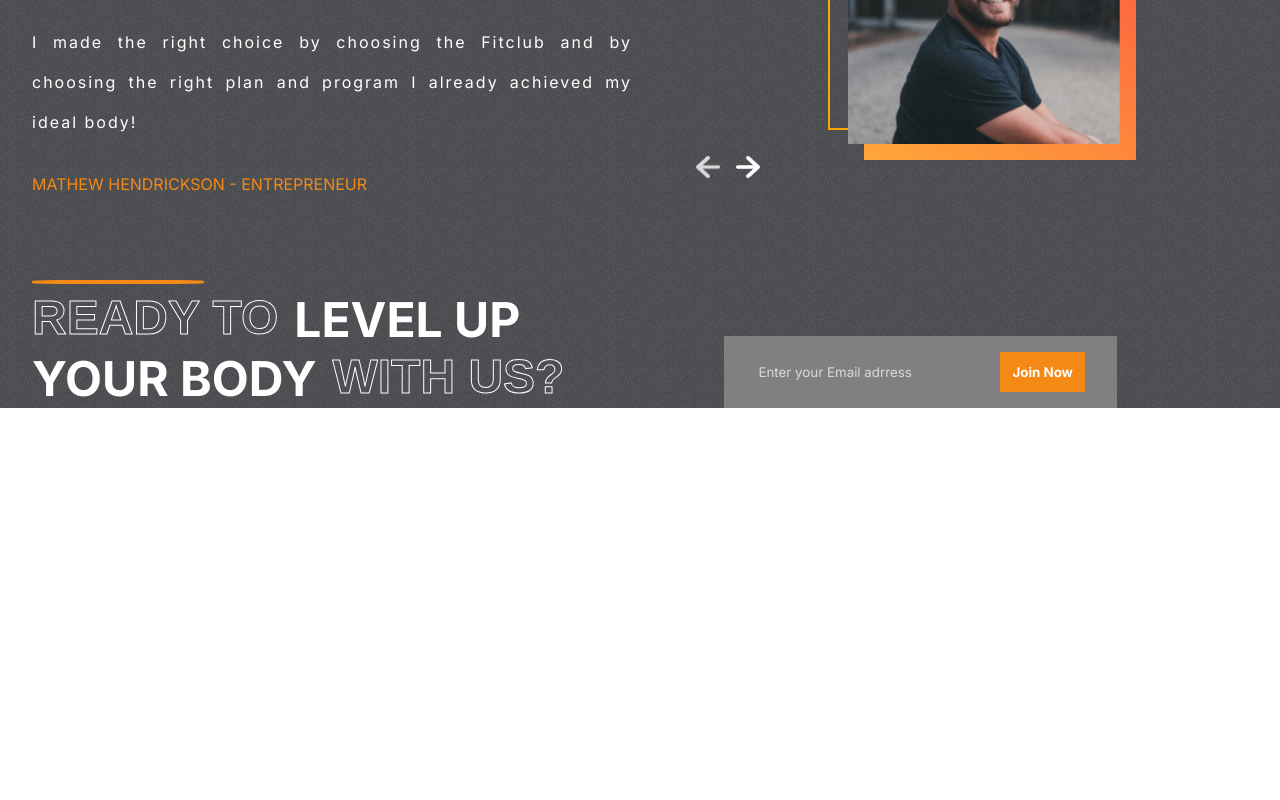
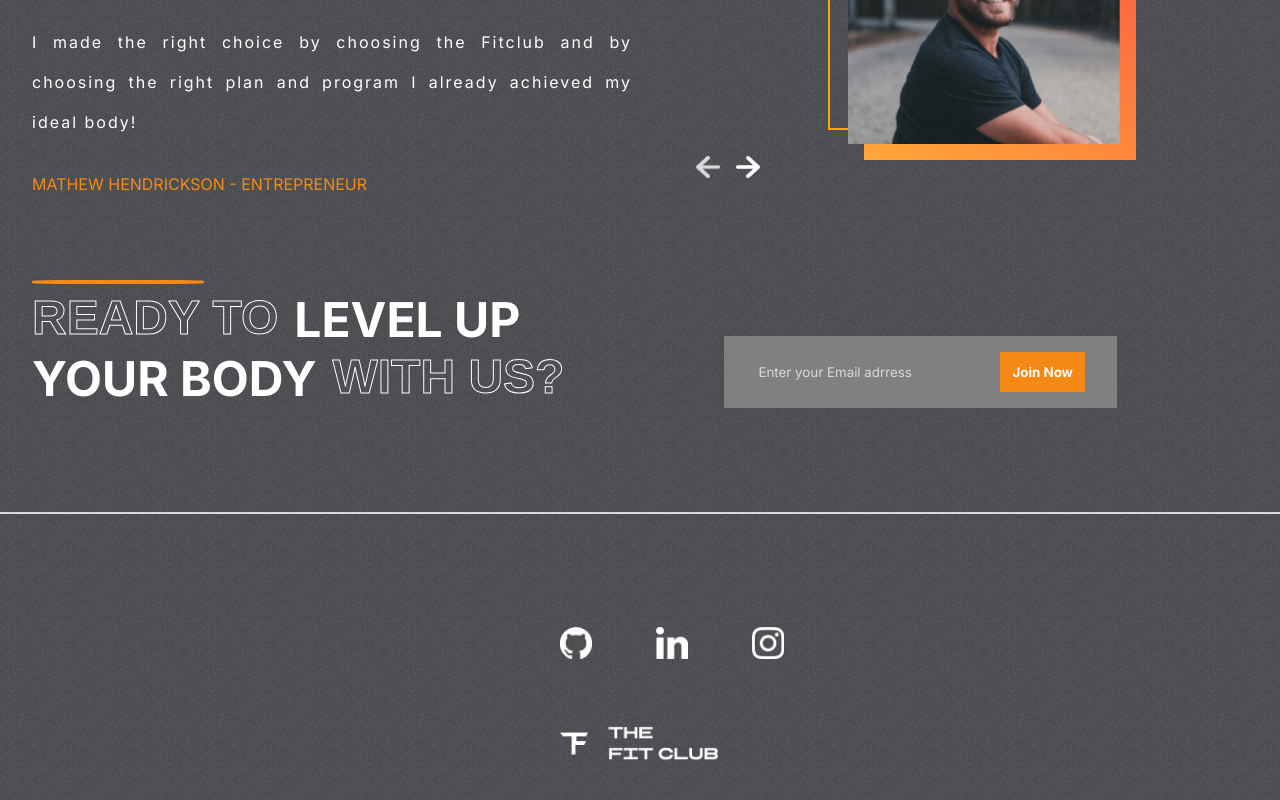
Before and after one commit to dashrathshinde07/ReactGymPro, a React (Create React App) app: page / in a window 1280 px wide. Shown: the part 2768-3568 px from the top of the page. Before the commit the page ends 3176 px from the top, so only its background shows below. Built offline with nearby package versions, Linux system fonts and the light colour scheme.

Commit message:
Footer Component is done with proper styling

```diff
--- a/src/App.js
+++ b/src/App.js
@@ -1,4 +1,5 @@
 import "./App.css";
+import Footer from "./components/Footer/Footer";
 import Hero from "./components/Hero/Hero";
 import Join from "./components/Join/Join";
 import Plans from "./components/Plans/Plans";
@@ -6,14 +7,17 @@
 import Reasons from "./components/Reasons/Reasons";
 import Testimonials from "./components/Testimonials/Testimonials";
 function App() {
-  return <div className="App">
-    <Hero/>
-    <Programs/>
-    <Reasons/>
-    <Plans/>
-    <Testimonials/>
-    <Join/>
-  </div>;
+  return (
+    <div className="App">
+      <Hero />
+      <Programs />
+      <Reasons />
+      <Plans />
+      <Testimonials />
+      <Join />
+      <Footer/>
+    </div>
+  );
 }
 
 export default App;
--- /dev/null
+++ b/src/components/Footer/Footer.css
@@ -0,0 +1,31 @@
+.footer-container {
+  position: relative;
+}
+
+.footer-container > hr {
+  border: 1px solid var(--lightgray);
+}
+
+.footer {
+  padding: 1rem 2rem;
+  display: flex;
+  flex-direction: column;
+  gap: 4rem;
+  justify-content: center;
+  align-items: center;
+  height: 20rem;
+}
+.social-links{
+  display: flex;
+  gap: 4rem;
+}
+
+.social-links > img{
+  height: 2rem;
+  width: 2rem;
+  cursor: pointer;
+}
+
+.logo-f>img{
+  width: 10rem;
+}
--- /dev/null
+++ b/src/components/Footer/Footer.jsx
@@ -0,0 +1,32 @@
+import React from "react";
+import "./Footer.css";
+import Github from "../../assets/github.png";
+import Instagram from "../../assets/instagram.png";
+import LinkedIn from "../../assets/linkedin.png";
+import Logo from "../../assets/logo.png";
+
+const Footer = () => {
+  return (
+    <>
+      <div className="footer-container">
+        <hr />
+
+        <div className="footer">
+          <div className="social-links">
+          <a href="">
+
+          </a>
+            <img src={Github} alt="" />
+            <img src={LinkedIn} alt="" />
+            <img src={Instagram} alt="" />
+          </div>
+          <div className="logo-f">
+            <img src={Logo} alt="" />
+          </div>
+        </div>
+      </div>
+    </>
+  );
+};
+
+export default Footer;
```
